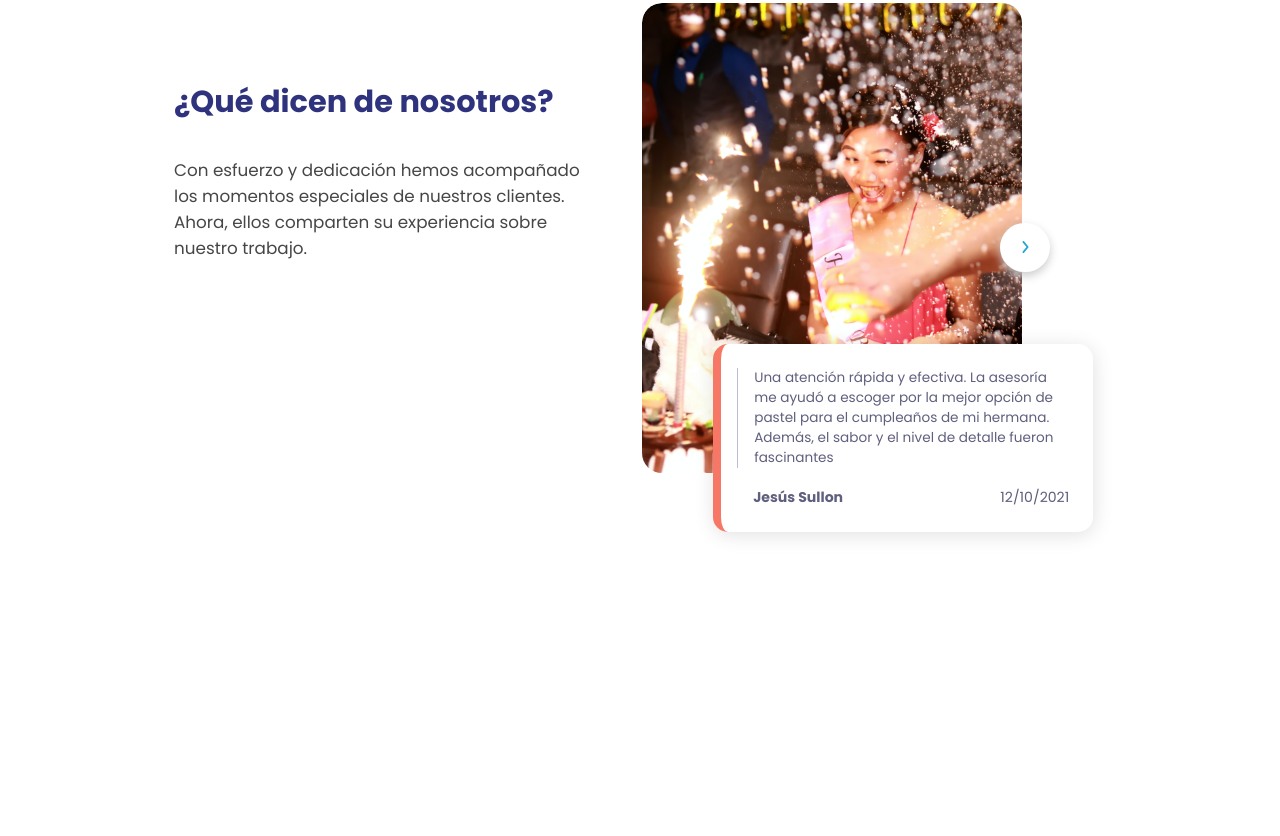
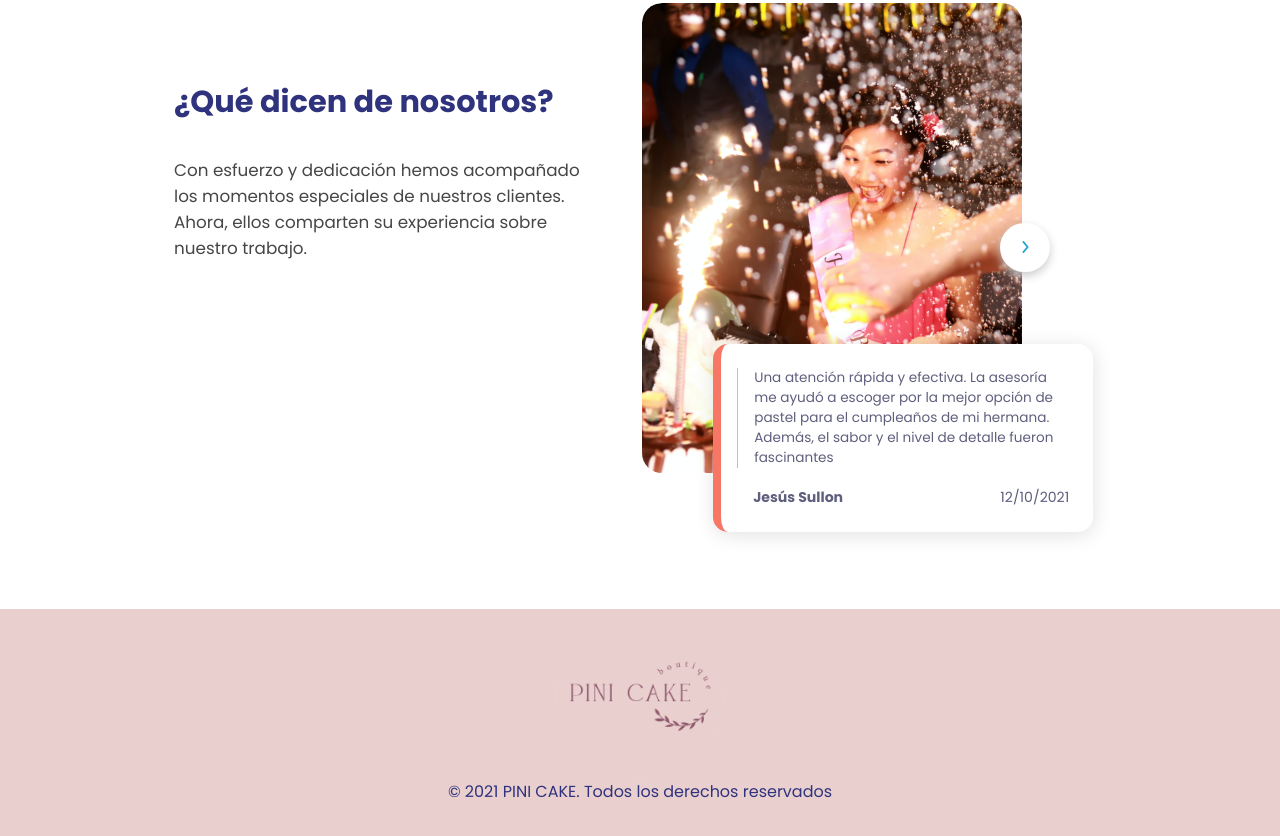
Before and after one commit to JeanleeRoy/pini_cake_mockup, a plain HTML site: page index.html in a window 1280 px wide. Shown: the part 1955-2791 px from the top of the page. Before the commit the page ends 2539 px from the top, so only its background shows below. Drawn offline with nearby package versions, Linux system fonts and the light colour scheme.

Commit message:
Add footer section

```diff
--- /dev/null
+++ b/css/footer.css
@@ -0,0 +1,16 @@
+.footer--container {
+    background-color: #e9cfce;
+    padding-bottom: 2rem;
+}
+
+.footer--container img {
+    display: block;
+    width: 100%;
+    max-width: 170px;
+    margin: auto;
+}
+
+.footer--container p {
+    text-align: center;
+    color: #2F327D;
+}
--- a/index.html
+++ b/index.html
@@ -11,6 +11,7 @@
     <link rel="stylesheet" href="css/ftd-cakes.css">
     <link rel="stylesheet" href="css/about.css">
     <link rel="stylesheet" href="css/testimonials.css">
+    <link rel="stylesheet" href="css/footer.css">
     <title>Pini Cake</title>
 </head>
 <body>
@@ -169,6 +170,14 @@
     </section>
     <br>
 
+    <br>
+    <footer>
+        <div class="footer--container">
+            <img src="img/pini_cake_logo.png" alt="Pini Cake">
+            <p>© 2021 PINI CAKE. Todos los derechos reservados </p>
+        </div>
+    </footer>
+
 </body>
 <script src="https://unpkg.com/swiper/swiper-bundle.min.js"></script>
 <script src="./script/app.js"></script>
```
